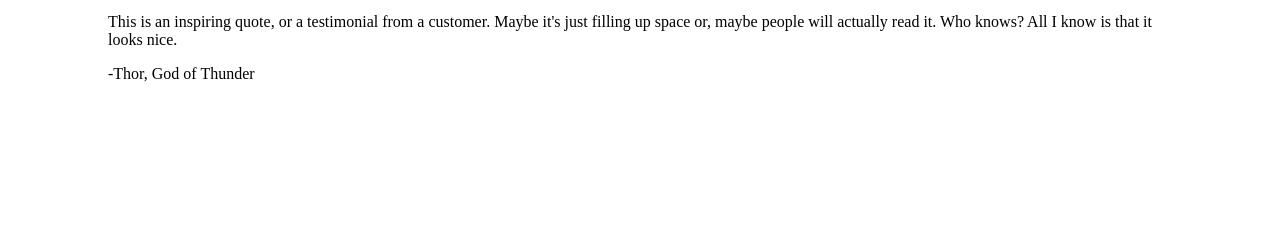
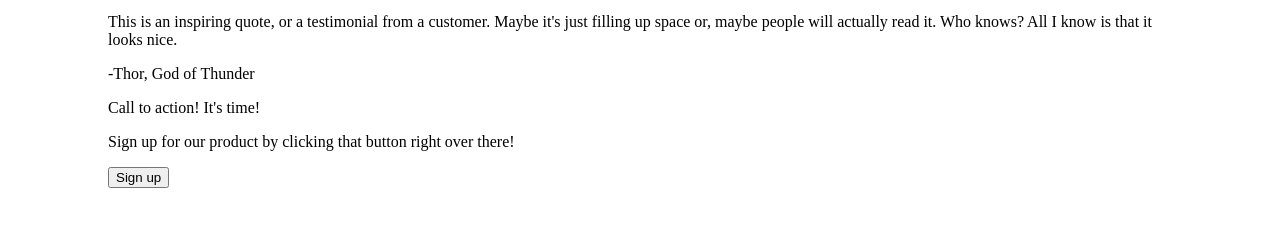
Before and after one commit to ethanenkhtur/awesome-website, a plain HTML site: page index.html in a window 1280 px wide. Shown: the part 486-712 px from the top of the page. Drawn offline with Linux system fonts and the light colour scheme.

Commit message:
Finish unstyled Sign Up section

```diff
--- a/index.html
+++ b/index.html
@@ -51,6 +51,17 @@
         </p>
         <p>-Thor, God of Thunder</p>
       </section>
+
+      <section>
+        <div>
+          <div>Call to action! It's time!</div>
+          <p>
+            Sign up for our product by clicking that button right over there!
+          </p>
+
+          <button>Sign up</button>
+        </div>
+      </section>
     </div>
   </body>
 </html>
```
